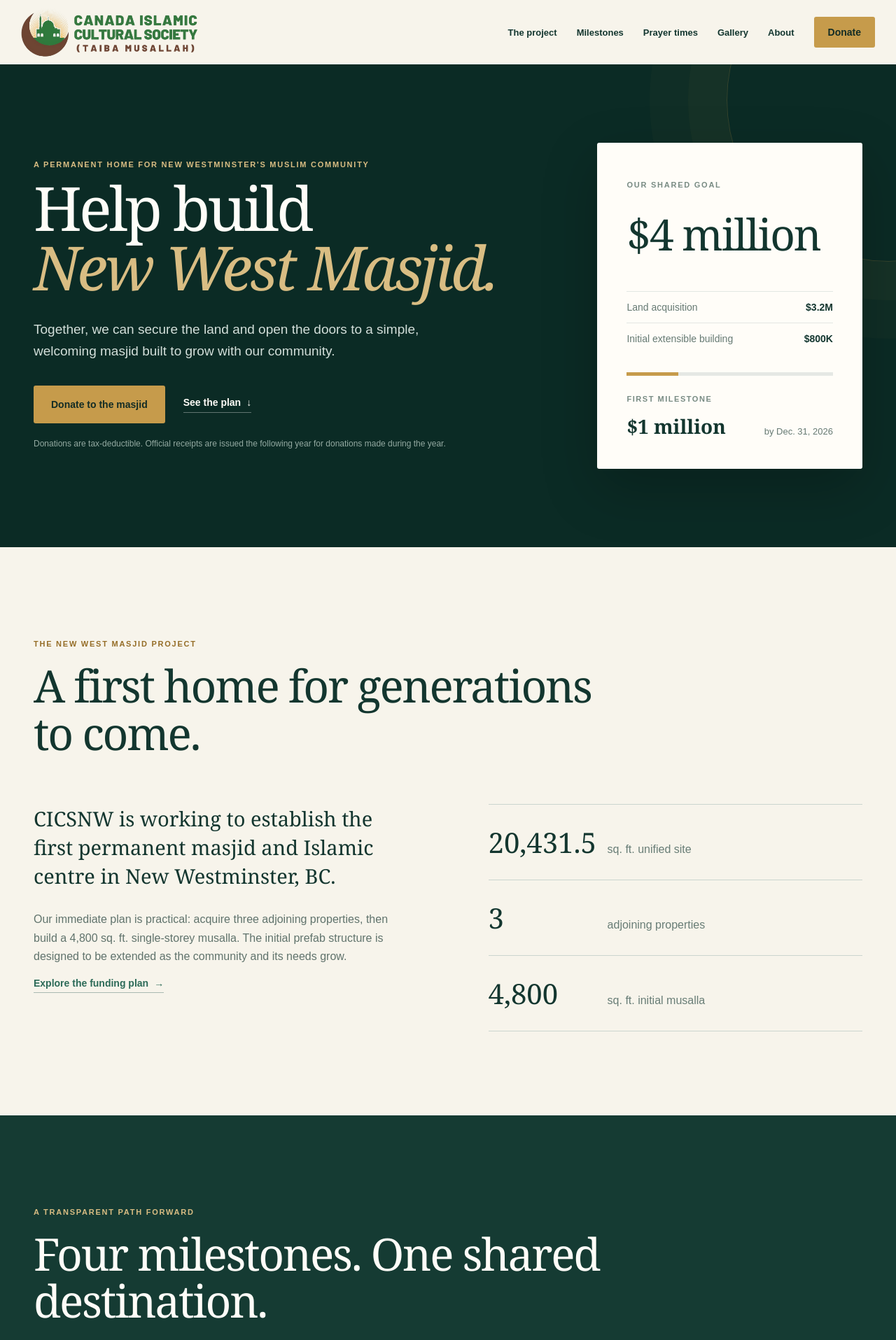
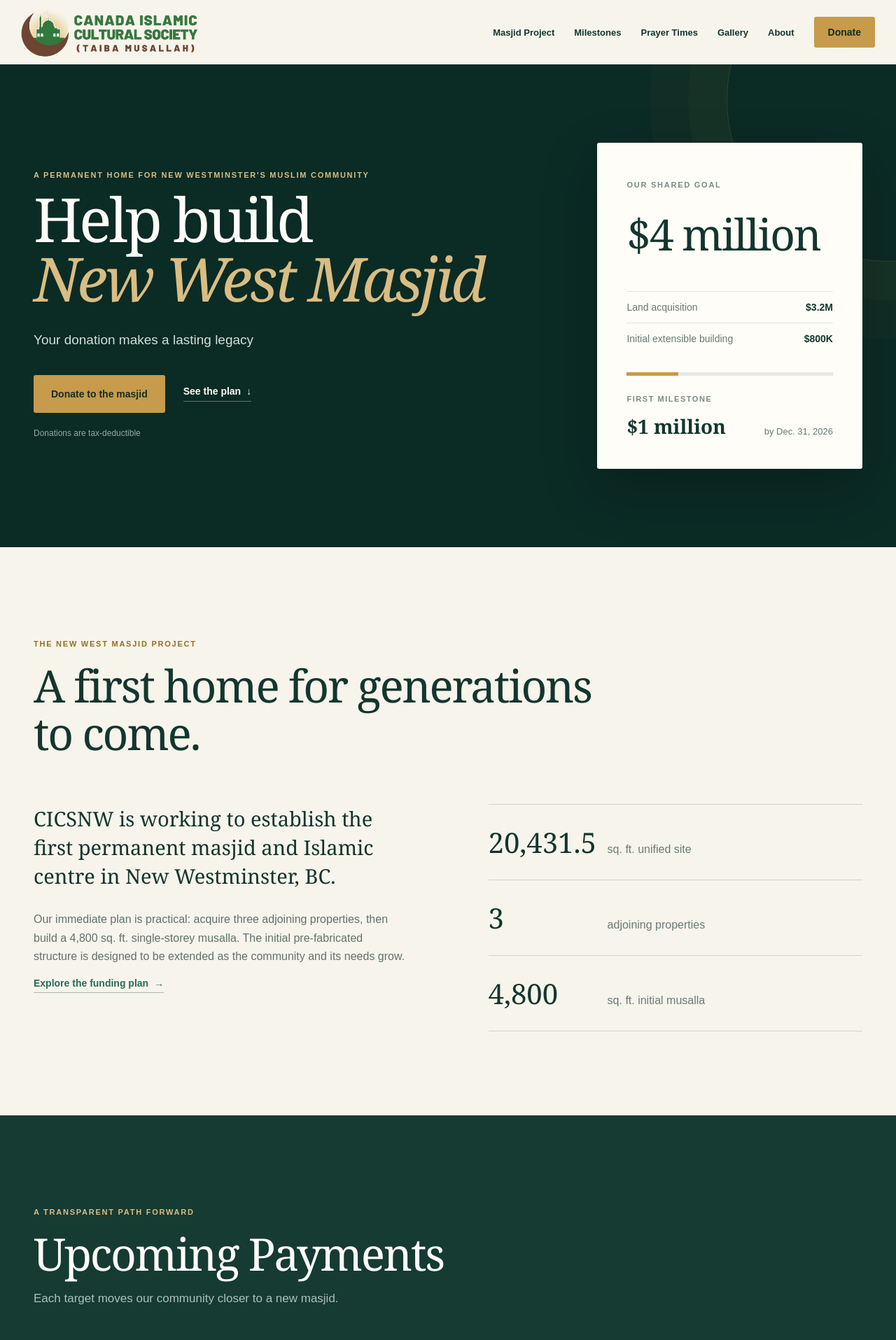
Before and after one commit to salmanfs815/cicsnw-website, a React (Vite) app: page / in a window 1280 px wide. Shown: the top 1915 px of the page at 70% size. Built offline with nearby package versions, Linux system fonts and the light colour scheme; no server answers.

Commit message:
Embed Masjidal/Athan+ prayer timetable

```diff
--- a/app/globals.css
+++ b/app/globals.css
@@ -89,14 +89,14 @@
 .mini-heading .eyebrow { grid-column:1/-1; }
 .mini-heading h2 { font-size:42px; }
 .mini-heading>p:last-child { color:#687d76; margin:0; }
-.prayer-link-card { min-height:390px; padding:48px; background:linear-gradient(145deg,#e8eee9,#f8f6ef); border:1px solid #d7e0da; display:flex; flex-direction:column; align-items:flex-start; justify-content:center; }
-.prayer-link-card>p { max-width:540px; margin:20px 0; font-family:Georgia,serif; font-size:30px; line-height:1.35; }
+.prayer-widget-card { padding:20px; background:#f5f3ec; border:1px solid #ded8c9; border-radius:18px; box-shadow:0 18px 50px rgba(19,44,37,.08); overflow:hidden; }
 .live-badge { color:#536a62; font-size:11px; font-weight:800; letter-spacing:.13em; text-transform:uppercase; }
 .live-badge span { display:inline-block; width:8px; height:8px; margin-right:8px; border-radius:50%; background:#3c8b69; box-shadow:0 0 0 4px rgba(60,139,105,.13); }
-.prayer-names { width:100%; display:grid; grid-template-columns:repeat(6,1fr); margin:12px 0 34px; border-top:1px solid #cbd5cf; border-bottom:1px solid #cbd5cf; }
-.prayer-names span { padding:14px 5px; color:#60736c; font-size:12px; text-align:center; border-right:1px solid #cbd5cf; }
-.prayer-names span:first-child { text-align:left; }
-.prayer-names span:last-child { border-right:0; text-align:right; }
+.prayer-widget { display:block; width:100%; margin-top:18px; border:0; border-radius:12px; background:var(--white); }
+.prayer-widget-large { min-width:380px; min-height:690px; }
+.prayer-widget-small { display:none; min-height:501px; }
+.widget-fallback { margin:14px 0 0; color:#60736c; font-size:12px; text-align:center; }
+.widget-fallback a { color:#173f35; font-weight:700; text-decoration:underline; text-underline-offset:3px; }
 .classes-card { background:#9c7736; color:var(--white); padding:48px 40px; display:flex; flex-direction:column; justify-content:center; }
 .classes-card h2 { font-size:48px; }
 .classes-card>p:not(.eyebrow) { color:#f0e7d4; margin:24px 0 32px; }
@@ -120,5 +120,6 @@
 .footer-action a { color:#132c25; }
 .copyright { grid-column:1/-1; padding-top:28px; margin-top:16px; border-top:1px solid rgba(255,255,255,.12); color:#70877f; font-size:11px; }
 @media (max-width:900px) { nav>a:not(.button){display:none}.hero{grid-template-columns:1fr;padding:76px 28px}.fund-card{max-width:560px}.project-grid,.give-section,.community-section,.about-grid{grid-template-columns:1fr}.timeline{grid-template-columns:1fr 1fr;gap:52px}.timeline::before{display:none}.timeline-dot{margin:15px 0}.sponsor-section{grid-template-columns:1fr}.sponsor-number{display:none}.sustain-grid{grid-template-columns:1fr}.sustain-grid article,.sustain-grid article+article{padding:26px 0;border-right:0;border-bottom:1px solid #ccd6d0}footer{grid-template-columns:1fr 1fr}.footer-brand{grid-column:1/-1}.gallery-grid,.gallery-empty{grid-template-columns:1fr 1fr}.gallery-empty>p{grid-column:1/-1} }
-@media (max-width:560px) { .site-header{width:calc(100% - 28px);height:76px}.brand-logo{width:190px}.button-small{min-height:40px;padding:0 14px}h1{font-size:51px}.hero{padding:62px 20px;gap:48px}.fund-card{padding:28px}.hero-lede{font-size:17px}.milestone-callout{align-items:flex-start;flex-direction:column}.section{padding:82px 20px}.project-facts>div{grid-template-columns:130px 1fr}.project-facts strong{font-size:32px}.timeline{grid-template-columns:1fr}.sustain-grid{grid-template-columns:1fr}.give-section{gap:70px}.mini-heading{grid-template-columns:1fr}.mini-heading h2{margin-bottom:10px}.prayer-card{padding:22px 16px}.prayer-link-card{min-height:0;padding:30px 22px}.prayer-link-card>p{font-size:25px}.prayer-names{grid-template-columns:repeat(3,1fr)}.prayer-names span:nth-child(3){border-right:0}.gallery-grid,.gallery-empty{grid-template-columns:1fr}.gallery-empty>p{grid-column:1}.classes-card{padding:46px 28px}footer{grid-template-columns:1fr;padding:60px 20px 28px}.footer-brand{grid-column:auto}.copyright{grid-column:1}.footer-action{margin-top:12px} }
+@media (max-width:680px) { .prayer-widget-large{display:none}.prayer-widget-small{display:block} }
+@media (max-width:560px) { .site-header{width:calc(100% - 28px);height:76px}.brand-logo{width:190px}.button-small{min-height:40px;padding:0 14px}h1{font-size:51px}.hero{padding:62px 20px;gap:48px}.fund-card{padding:28px}.hero-lede{font-size:17px}.milestone-callout{align-items:flex-start;flex-direction:column}.section{padding:82px 20px}.project-facts>div{grid-template-columns:130px 1fr}.project-facts strong{font-size:32px}.timeline{grid-template-columns:1fr}.sustain-grid{grid-template-columns:1fr}.give-section{gap:70px}.mini-heading{grid-template-columns:1fr}.mini-heading h2{margin-bottom:10px}.prayer-card{padding:22px 16px}.prayer-widget-card{padding:12px;border-radius:14px}.prayer-widget{margin-top:14px;border-radius:9px}.prayer-widget-large{display:none}.prayer-widget-small{display:block}.gallery-grid,.gallery-empty{grid-template-columns:1fr}.gallery-empty>p{grid-column:1}.classes-card{padding:46px 28px}footer{grid-template-columns:1fr;padding:60px 20px 28px}.footer-brand{grid-column:auto}.copyright{grid-column:1}.footer-action{margin-top:12px} }
 @media (prefers-reduced-motion:reduce) { html{scroll-behavior:auto}.button{transition:none} }
--- a/app/page.tsx
+++ b/app/page.tsx
@@ -25,9 +25,9 @@
           <img className="brand-logo" src="/cicsnw-logo.png" alt="CICSNW — Canadian Islamic Cultural Society, Taiba Musalla" />
         </a>
         <nav aria-label="Primary navigation">
-          <a href="#project">The project</a>
+          <a href="#project">Masjid Project</a>
           <a href="#milestones">Milestones</a>
-          <a href="#prayer-times">Prayer times</a>
+          <a href="#prayer-times">Prayer Times</a>
           <a href="#gallery">Gallery</a>
           <a href="#about">About</a>
           <a className="button button-small" href={donationUrl}>Donate</a>
@@ -37,13 +37,13 @@
       <section className="hero" id="top">
         <div className="hero-copy">
           <p className="eyebrow">A permanent home for New Westminster&apos;s Muslim community</p>
-          <h1>Help build<br /><em>New West Masjid.</em></h1>
-          <p className="hero-lede">Together, we can secure the land and open the doors to a simple, welcoming masjid built to grow with our community.</p>
+          <h1>Help build<br /><em>New West Masjid</em></h1>
+          <p className="hero-lede">Your donation makes a lasting legacy</p>
           <div className="hero-actions">
             <a className="button" href={donationUrl}>Donate to the masjid</a>
             <a className="text-link" href="#project">See the plan <span aria-hidden="true">↓</span></a>
           </div>
-          <p className="receipt-note">Donations are tax-deductible. Official receipts are issued the following year for donations made during the year.</p>
+          <p className="receipt-note">Donations are tax-deductible</p>
         </div>
 
         <aside className="fund-card" aria-label="Fundraising goal">
@@ -65,7 +65,7 @@
         <div className="project-grid">
           <div className="project-story">
             <p className="large-copy">CICSNW is working to establish the first permanent masjid and Islamic centre in New Westminster, BC.</p>
-            <p>Our immediate plan is practical: acquire three adjoining properties, then build a 4,800 sq. ft. single-storey musalla. The initial prefab structure is designed to be extended as the community and its needs grow.</p>
+            <p>Our immediate plan is practical: acquire three adjoining properties, then build a 4,800 sq. ft. single-storey musalla. The initial pre-fabricated structure is designed to be extended as the community and its needs grow.</p>
             <a className="inline-link" href="#milestones">Explore the funding plan <span aria-hidden="true">→</span></a>
           </div>
           <div className="project-facts" aria-label="Project facts">
@@ -79,8 +79,8 @@
       <section className="milestone-section section" id="milestones">
         <div className="section-heading section-heading-light">
           <p className="eyebrow">A transparent path forward</p>
-          <h2>Four milestones. One shared destination.</h2>
-          <p>Each target moves the project from land acquisition to an open, extensible prayer space.</p>
+          <h2>Upcoming Payments</h2>
+          <p>Each target moves our community closer to a new masjid.</p>
         </div>
         <ol className="timeline">
           {milestones.map((milestone, index) => (
@@ -137,11 +137,23 @@
       <section className="community-section section" id="prayer-times">
         <div className="prayer-card">
           <div className="mini-heading"><p className="eyebrow dark">Pray with us</p><h2>Prayer times</h2><p>Live timetable for Taiba Musalla in New Westminster.</p></div>
-          <div className="prayer-link-card">
+          <div className="prayer-widget-card">
             <div className="live-badge"><span aria-hidden="true" /> Live timetable</div>
-            <p>View today&apos;s salah and iqamah times directly on Awqat.</p>
-            <div className="prayer-names" aria-label="Daily prayers"><span>Fajr</span><span>Dhuhr</span><span>Asr</span><span>Maghrib</span><span>Isha</span><span>Jumu&apos;ah</span></div>
-            <a className="button" href="https://www.awqat.net/masjid/taiba-musallah" target="_blank" rel="noreferrer">View today&apos;s prayer times <span aria-hidden="true">↗</span></a>
+            <iframe
+              className="prayer-widget prayer-widget-large"
+              src="https://timing.athanplus.com/masjid/widgets/embed?theme=6&masjid_id=adJkaqKk"
+              title="Taiba Musalla live prayer timetable — desktop view"
+              loading="lazy"
+            />
+            <iframe
+              className="prayer-widget prayer-widget-small"
+              src="https://timing.athanplus.com/masjid/widgets/embed?theme=3&masjid_id=adJkaqKk"
+              title="Taiba Musalla live prayer timetable — mobile view"
+              loading="lazy"
+            />
+            <p className="widget-fallback">
+              Timetable not appearing? <a href="https://www.awqat.net/masjid/taiba-musallah" target="_blank" rel="noreferrer">Open prayer times in a new tab <span aria-hidden="true">↗</span></a>
+            </p>
           </div>
         </div>
         <aside className="classes-card">
```
